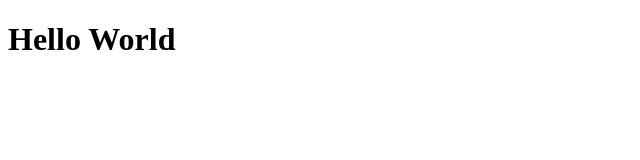
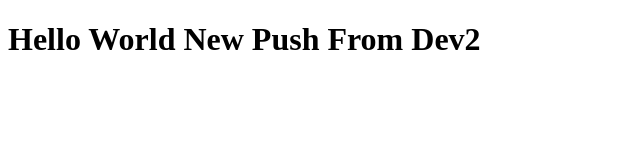
Before and after one commit to Shariq512000/team-project, a plain HTML site: page index.html in a window 1280 px wide. Shown: the whole page, without its empty margins (0-640 px from the left). Drawn offline with Linux system fonts and the light colour scheme.

Commit message:
First Push From Dev2

```diff
--- a/index.html
+++ b/index.html
@@ -6,6 +6,6 @@
     <title>Team Project</title>
 </head>
 <body>
-    <h1>Hello World</h1>
+    <h1>Hello World New Push From Dev2</h1>
 </body>
 </html>
```
